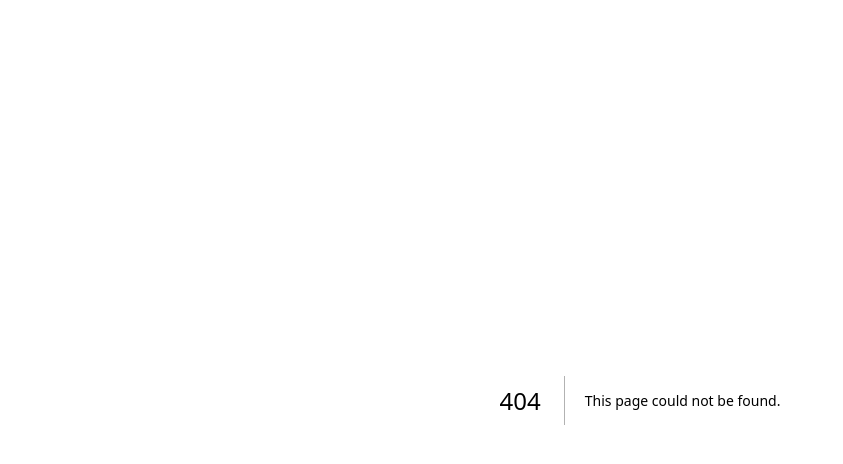
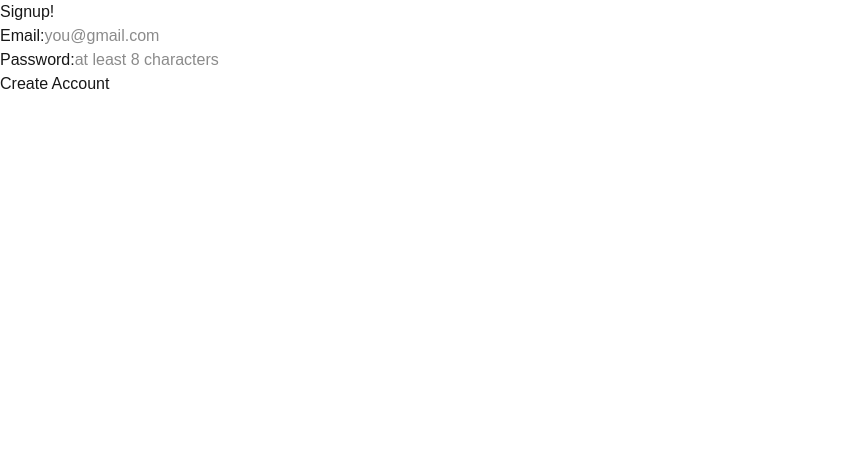
Before and after one commit to andyshin00/timestamp, a Next.js app: page /register in a window 1280 px wide. Before the commit this address had no page. Shown: the top 464 px of the page, without its empty margins (0-843 px from the left). Built offline with nearby package versions, Linux system fonts and the light colour scheme.

Commit message:
add register page

```diff
--- /dev/null
+++ b/app/register/page.tsx
@@ -0,0 +1,56 @@
+"use client";
+import { NextResponse } from "next/server";
+import React, { useState } from "react";
+import { useRouter } from "next/navigation";
+
+export default function RegisterPage() {
+  const router = useRouter();
+  const [email, setEmail] = useState("");
+  const [password, setPassword] = useState("");
+
+  async function handleSubmit(e: React.SubmitEvent) {
+    e.preventDefault();
+
+    const res = await fetch("./api/register", {
+      method: "POST",
+      body: JSON.stringify({ email, password }),
+    });
+
+    const data = await res.json();
+
+    if (!res.ok) {
+      return NextResponse.json({ message: data.error, error: "400" });
+    }
+
+    router.push("/dashboard");
+  }
+
+  return (
+    <div className="">
+      <h1>Signup!</h1>
+      <form onSubmit={handleSubmit}>
+        <div>
+          <label htmlFor="">Email:</label>
+          <input
+            onChange={(e) => {
+              setEmail(e.target.value);
+            }}
+            type="text"
+            placeholder="you@gmail.com"
+          />
+        </div>
+        <div>
+          <label htmlFor="">Password:</label>
+          <input
+            onChange={(e) => {
+              setPassword(e.target.value);
+            }}
+            type="text"
+            placeholder="at least 8 characters"
+          />
+        </div>
+        <button type="submit">Create Account</button>
+      </form>
+    </div>
+  );
+}
```
